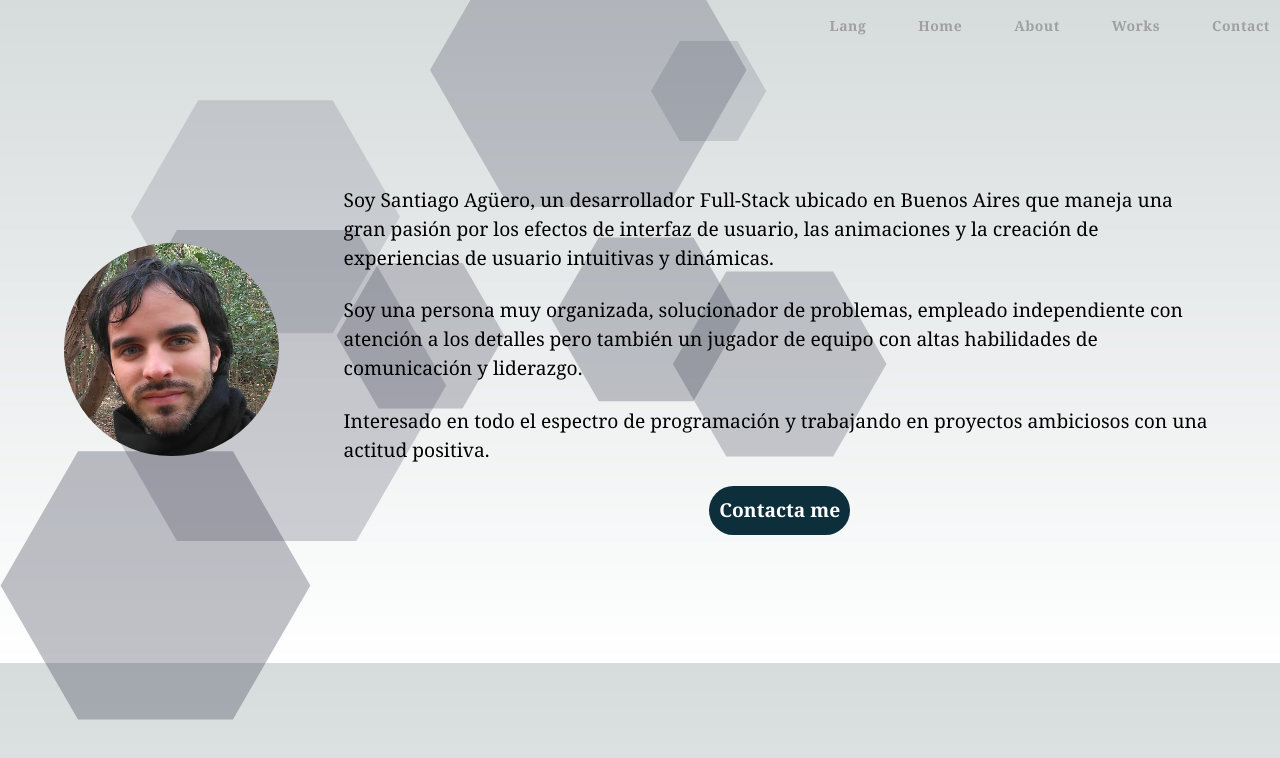
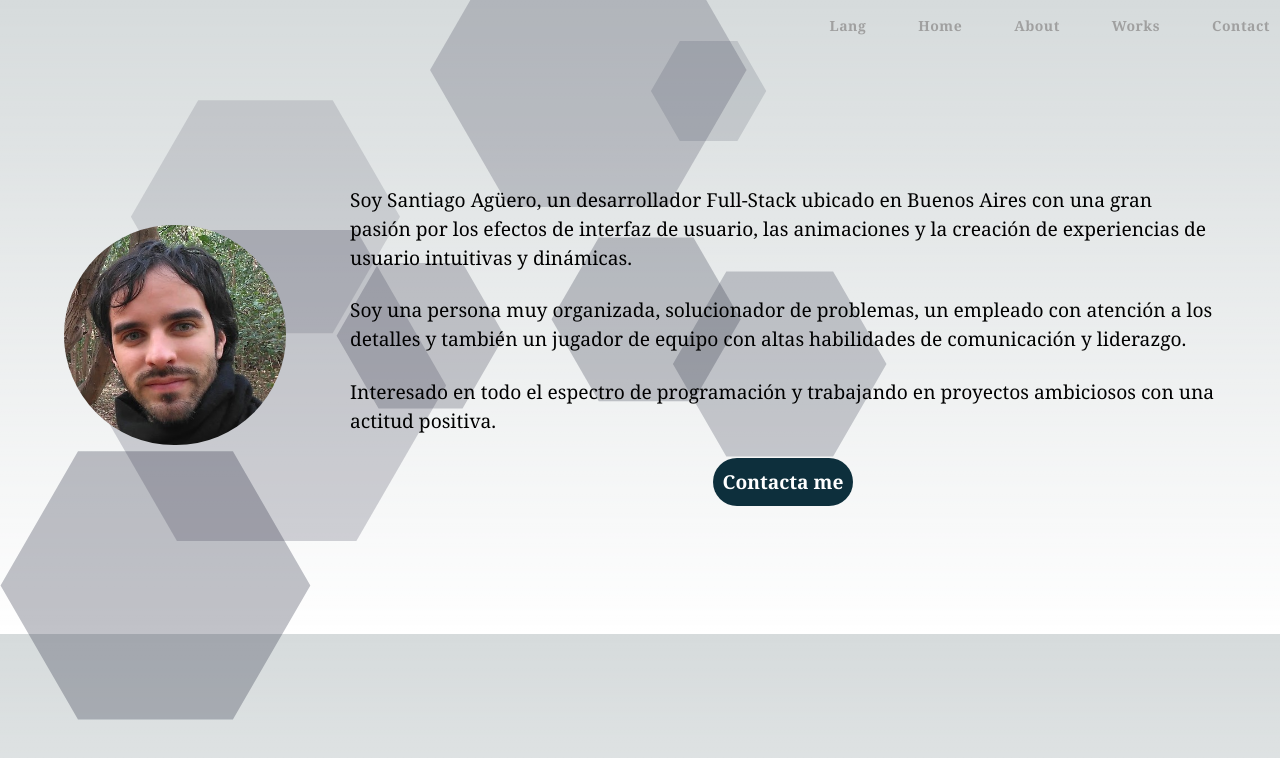
Before and after one commit to santiaguero91/Portfolio, a Next.js app: page /AboutEsp in a window 1280 px wide. Shown: the top 758 px of the page. Built offline with nearby package versions, Linux system fonts and the light colour scheme.

Commit message:
about changes

```diff
--- a/app/About/page.jsx
+++ b/app/About/page.jsx
@@ -40,7 +40,7 @@ export default function About() {
           transition={{ delay: 0.2, transition: { duration: 2 } }}
         >
           I&apos;m Santiago Aguero, a Full-Stack Developer located in Buenos
-          Aires managing a serious passion for UI effects, animations and
+          Aires with great passion for UI effects, animations and
           creating intuitive, dynamic user experiences.
         </motion.h3>
         <motion.h3
@@ -48,7 +48,7 @@ export default function About() {
           animate={{ x: 0, opacity: 1 }}
           transition={{ delay: 0.8, transition: { duration: 2 } }}
         >
-          I&apos;m a well-organised person, problem solver, independent employee with
+          I&apos;m a well-organised person, problem solver, an employee with
           attention to detail and also a teamplayer with high communication
           skills and leadership.
         </motion.h3>
--- a/app/AboutEsp/page.jsx
+++ b/app/AboutEsp/page.jsx
@@ -1,62 +1,73 @@
-'use client';
+"use client";
 
-import React from 'react'
-import Image from 'next/image';
-import profilePic from '../img/foto.jpg';
-import {Hi, Container, ContactMe} from "./pageStyle"
+import React from "react";
+import Image from "next/image";
+import profilePic from "../img/foto.jpg";
+import { Hi, Container, ContactMe } from "./pageStyle";
 import { motion } from "framer-motion";
 import Link from "next/link";
 import ParticlesBackground from "../About/ParticlesBackground";
-import {DivParticles} from "../About/pageStyle"
-
-
-
-
+import { DivParticles } from "../About/pageStyle";
 
 export default function About() {
-
-
-
-
   return (
-
     <Container>
-
-
       <DivParticles>
         <ParticlesBackground />
       </DivParticles>
 
-      <motion.div className='margen'
-      initial={{y: 50, opacity: 0}}
-      animate={{y: 0, opacity: 1}}
-      transition={{transition:{duration:2}}}>
-        <Image src={profilePic} alt='FOTO'
+      <motion.div
+        className="margen"
+        initial={{ y: 50, opacity: 0 }}
+        animate={{ y: 0, opacity: 1 }}
+        transition={{ transition: { duration: 2 } }}
+      >
+        <Image
+          src={profilePic}
+          alt="FOTO"
           width={500}
           height={500}
-        className='photo'
+          className="photo"
         />
       </motion.div>
 
       <Hi>
         <motion.h3
-      initial={{x: 10, opacity: 0}}
-      animate={{x: 0, opacity: 1}}
-      transition={{delay: 0.2 , transition:{duration:2}}}>Soy Santiago Agüero, un desarrollador Full-Stack ubicado en Buenos Aires que maneja una gran pasión por los efectos de interfaz de usuario, las animaciones y la creación de experiencias de usuario intuitivas y dinámicas.</motion.h3>
+          initial={{ x: 10, opacity: 0 }}
+          animate={{ x: 0, opacity: 1 }}
+          transition={{ delay: 0.2, transition: { duration: 2 } }}
+        >
+          Soy Santiago Agüero, un desarrollador Full-Stack ubicado en Buenos
+          Aires con una gran pasión por los efectos de interfaz de
+          usuario, las animaciones y la creación de experiencias de usuario
+          intuitivas y dinámicas.
+        </motion.h3>
         <motion.h3
-      initial={{x: 10, opacity: 0}}
-      animate={{x: 0, opacity: 1}}
-      transition={{delay: 0.8 , transition:{duration:2}}}>Soy una persona muy organizada, solucionador de problemas, empleado independiente con atención a los detalles pero también un jugador de equipo con altas habilidades de comunicación y liderazgo.</motion.h3>
+          initial={{ x: 10, opacity: 0 }}
+          animate={{ x: 0, opacity: 1 }}
+          transition={{ delay: 0.8, transition: { duration: 2 } }}
+        >
+          Soy una persona muy organizada, solucionador de problemas, un empleado
+         con atención a los detalles y también un jugador de
+          equipo con altas habilidades de comunicación y liderazgo.
+        </motion.h3>
         <motion.h3
-      initial={{x: 10, opacity: 0}}
-      animate={{x: 0, opacity: 1}}
-      transition={{delay:1.4 , transition:{duration:2}}}>Interesado en todo el espectro de programación y trabajando en proyectos ambiciosos con una actitud positiva.</motion.h3>
+          initial={{ x: 10, opacity: 0 }}
+          animate={{ x: 0, opacity: 1 }}
+          transition={{ delay: 1.4, transition: { duration: 2 } }}
+        >
+          Interesado en todo el espectro de programación y trabajando en
+          proyectos ambiciosos con una actitud positiva.
+        </motion.h3>
         <ContactMe
-      initial={{y: -50, opacity: 0}}
-      animate={{y: 0, opacity: 1}}
-      transition={{delay: 1.8 , transition:{duration:2}}}> <Link href="/Contact">Contacta me</Link> </ContactMe>
+          initial={{ y: -50, opacity: 0 }}
+          animate={{ y: 0, opacity: 1 }}
+          transition={{ delay: 1.8, transition: { duration: 2 } }}
+        >
+          {" "}
+          <Link href="/Contact">Contacta me</Link>{" "}
+        </ContactMe>
       </Hi>
     </Container>
-  )
-
+  );
 }
--- a/app/layout.tsx
+++ b/app/layout.tsx
@@ -1,4 +1,3 @@
-"use client";
 
 import "./globals.css";
 import Navigation from "./Components/Navigation";
@@ -22,9 +21,7 @@ export default function RootLayout({
         <StyledComponentsRegistry>
           <Navigation />
         </StyledComponentsRegistry>
-      <AnimatePresence mode="wait">
         {children}
-        </AnimatePresence>
 
       </body>
     </html>
```
Lines whose indentation alone changed are shown as unchanged.
